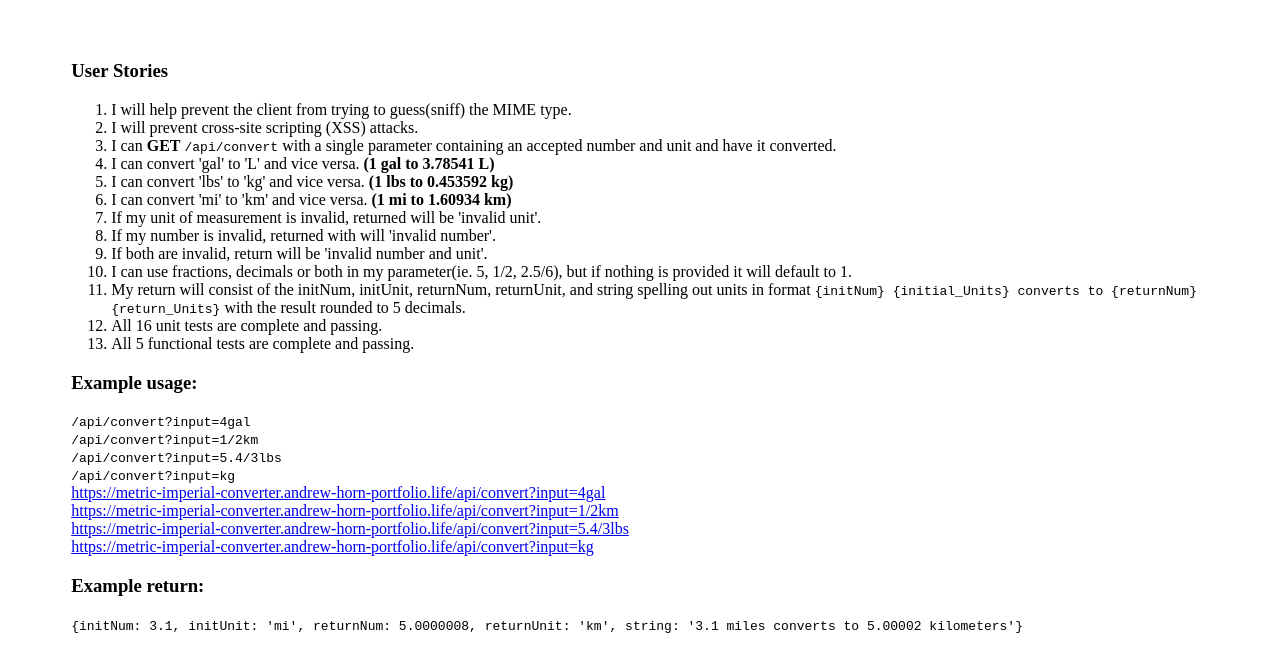
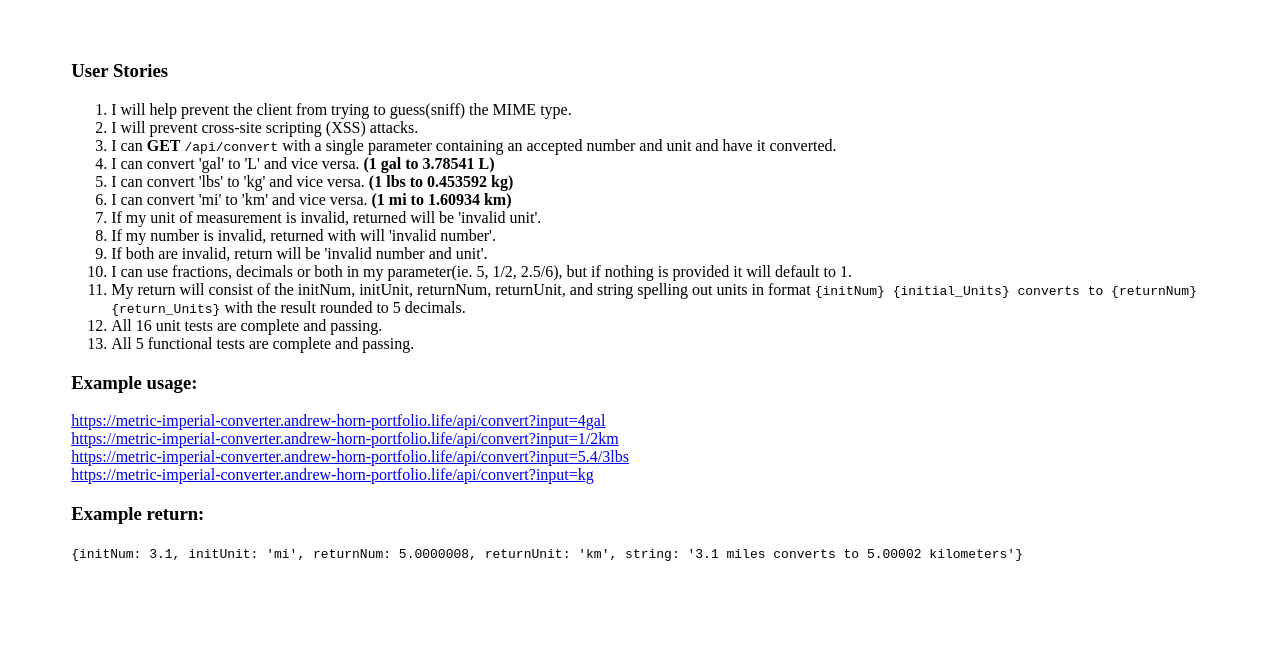
Before and after one commit to sophyphreak/metric-imperial-converter, a website: page views/index.html in a window 1280 px wide. Shown: the part 105-776 px from the top of the page. Drawn offline with Linux system fonts and the light colour scheme; files that its build step writes are made by us from their sources.

Commit message:
deleted junk examples

```diff
--- a/views/index.html
+++ b/views/index.html
@@ -32,10 +32,6 @@
         <li>All 5 functional tests are complete and passing.</li>
       </ol>
       <h3>Example usage:</h3>
-      <code>/api/convert?input=4gal</code><br>
-      <code>/api/convert?input=1/2km</code><br>
-      <code>/api/convert?input=5.4/3lbs</code><br>
-      <code>/api/convert?input=kg</code><br>
 <a href="https://metric-imperial-converter.andrew-horn-portfolio.life/api/convert?input=4gal">
   https://metric-imperial-converter.andrew-horn-portfolio.life/api/convert?input=4gal
 </a><br>
```
